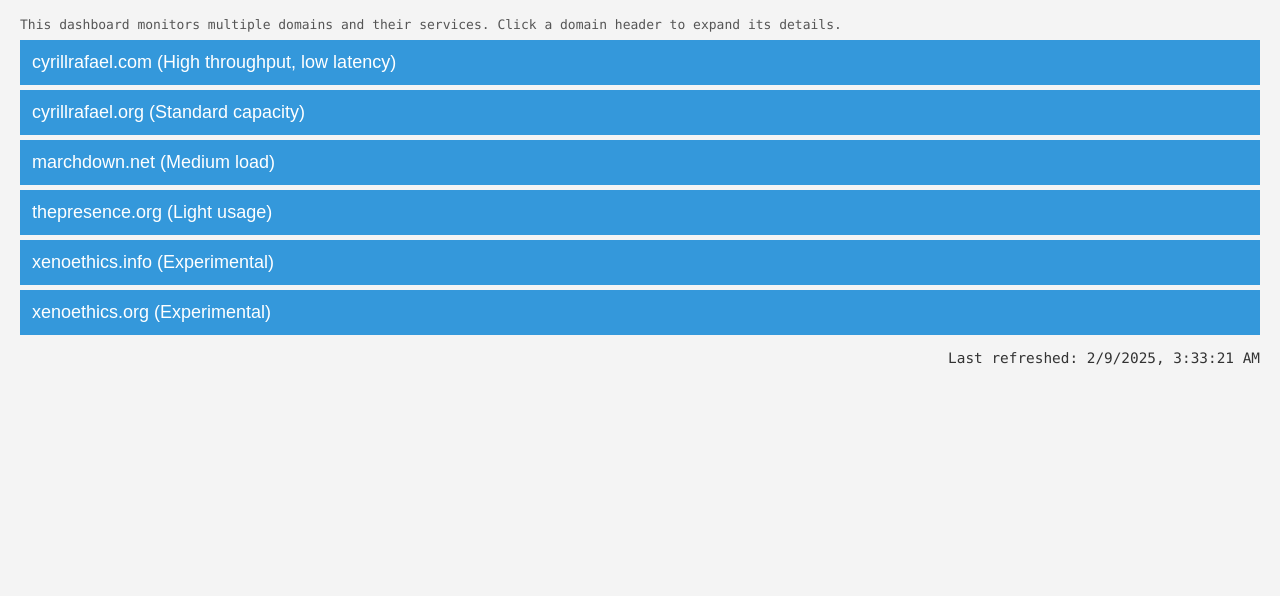
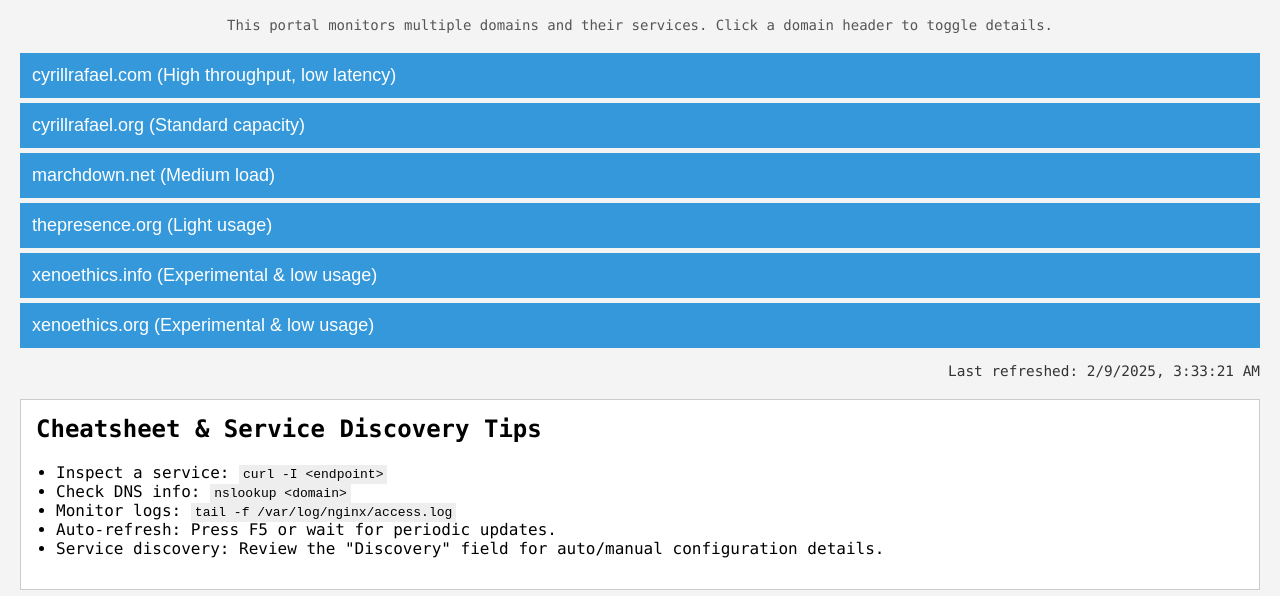
Before and after one commit to uprootiny/reflector, a plain HTML site: page index.html in a window 1280 px wide. Shown: the part 62-658 px from the top of the page. Drawn offline with Linux system fonts and the light colour scheme; no server answers.

Commit message:
Update index.html

```diff
--- a/index.html
+++ b/index.html
@@ -4,16 +4,16 @@
   <meta charset="UTF-8">
   <title>Comprehensive Endpoint Dashboard</title>
   <style>
+    /* Global Styles */
     body {
       font-family: Menlo, 'Segoe UI', Tahoma, Geneva, Verdana, sans-serif;
       margin: 20px;
       background-color: #f4f4f4;
     }
-    h1 {
-      text-align: center;
-      margin-bottom: 20px;
-    }
-    /* Accordion button styles */
+    h1 { text-align: center; margin-bottom: 20px; }
+    .meta { text-align: center; font-size: 14px; color: #555; margin-bottom: 20px; }
+
+    /* Accordion styles */
     .accordion {
       background-color: #3498db;
       color: white;
@@ -27,12 +27,8 @@
       transition: background-color 0.3s ease;
       margin-bottom: 5px;
     }
-    .accordion:hover {
-      background-color: #2980b9;
-    }
-    .accordion.active {
-      background-color: #2980b9;
-    }
+    .accordion:hover { background-color: #2980b9; }
+    .accordion.active { background-color: #2980b9; }
     .panel {
       padding: 0 12px;
       background-color: white;
@@ -41,136 +37,185 @@
       border: 1px solid #ccc;
       margin-bottom: 10px;
     }
-    table {
-      width: 100%;
-      border-collapse: collapse;
-      margin-bottom: 10px;
-    }
-    th, td {
-      padding: 8px;
-      text-align: left;
-      border-bottom: 1px solid #ddd;
-      font-size: 14px;
-    }
-    th {
-      background-color: #2c3e50;
-      color: white;
-      text-transform: uppercase;
-    }
-    .status {
-      font-weight: bold;
-    }
+
+    /* Table styles */
+    table { width: 100%; border-collapse: collapse; margin-bottom: 10px; }
+    th, td { padding: 8px; text-align: left; border-bottom: 1px solid #ddd; font-size: 14px; }
+    th { background-color: #2c3e50; color: white; text-transform: uppercase; }
+
+    /* Status & sparkline */
+    .status { font-weight: bold; }
     .status.up {
       color: green;
-      /* Breathing light animation */
       animation: breathing 2s infinite;
     }
-    .status.down {
-      color: red;
-    }
+    .status.down { color: red; }
     @keyframes breathing {
       0% { box-shadow: 0 0 5px green; }
       50% { box-shadow: 0 0 15px green; }
       100% { box-shadow: 0 0 5px green; }
     }
-    .sparkline {
-      width: 100px;
-      height: 30px;
-    }
-    .live-link {
-      text-decoration: none;
-      color: #007bff;
-      font-weight: bold;
-    }
-    .meta {
-      font-size: 13px;
-      color: #555;
-      margin-bottom: 8px;
-    }
-    .refresh-timestamp {
-      text-align: right;
-      font-size: 0.9em;
-      color: #333;
-      margin-top: 10px;
-    }
+    .sparkline { width: 100px; height: 30px; }
+
+    /* Links and cheatsheet */
+    .live-link { text-decoration: none; color: #007bff; font-weight: bold; }
+    .refresh-timestamp { text-align: right; font-size: 0.9em; color: #333; margin-top: 10px; }
+    #cheatsheet { background: #fff; padding: 15px; border: 1px solid #ccc; margin-top: 20px; }
+    #cheatsheet h2 { margin-top: 0; }
+    #cheatsheet ul { list-style-type: disc; padding-left: 20px; }
+    code { background: #eee; padding: 2px 4px; }
   </style>
 </head>
 <body>
   <h1>Comprehensive Endpoint Dashboard</h1>
   <p class="meta">
-    This dashboard monitors multiple domains and their services. Click a domain header to expand its details.
+    This portal monitors multiple domains and their services. Click a domain header to toggle details.
   </p>
 
   <div id="dashboard-container">
-    <!-- Dynamic content will be injected here -->
+    <!-- Dynamic content is injected here -->
   </div>
 
   <div class="refresh-timestamp" id="lastRefreshed">Last refreshed: --</div>
 
+  <section id="cheatsheet">
+    <h2>Cheatsheet & Service Discovery Tips</h2>
+    <ul>
+      <li>Inspect a service: <code>curl -I &lt;endpoint&gt;</code></li>
+      <li>Check DNS info: <code>nslookup &lt;domain&gt;</code></li>
+      <li>Monitor logs: <code>tail -f /var/log/nginx/access.log</code></li>
+      <li>Auto-refresh: Press F5 or wait for periodic updates.</li>
+      <li>Service discovery: Review the "Discovery" field for auto/manual configuration details.</li>
+    </ul>
+  </section>
+
   <script>
-    // Define your domains, each with service endpoints and metadata.
+    // Expanded data: Generate about a dozen endpoints per domain with sensible variations.
     const domains = [
       {
         domain: 'cyrillrafael.com',
         capacity: 'High throughput, low latency',
-        discovery: 'Auto-discovered via DNS',
+        discovery: 'Auto via DNS and internal probes',
         services: [
           { label: 'Homepage', url: 'https://cyrillrafael.com', port: 443 },
-          { label: 'API', url: 'https://cyrillrafael.com/api', port: 443 },
-          { label: 'Custom Service', url: 'http://cyrillrafael.com', port: 8080 }
+          { label: 'API', url: 'https://api.cyrillrafael.com', port: 443 },
+          { label: 'Blog', url: 'https://blog.cyrillrafael.com', port: 443 },
+          { label: 'Shop', url: 'https://shop.cyrillrafael.com', port: 443 },
+          { label: 'Mail', url: 'https://mail.cyrillrafael.com', port: 443 },
+          { label: 'Admin', url: 'https://admin.cyrillrafael.com', port: 443 },
+          { label: 'Dev', url: 'https://dev.cyrillrafael.com', port: 443 },
+          { label: 'Preview', url: 'https://preview.cyrillrafael.com', port: 443 },
+          { label: 'Docs', url: 'https://docs.cyrillrafael.com', port: 443 },
+          { label: 'Stats', url: 'https://stats.cyrillrafael.com', port: 443 },
+          { label: 'Forum', url: 'https://forum.cyrillrafael.com', port: 443 },
+          { label: 'Beta', url: 'https://beta.cyrillrafael.com', port: 443 }
         ]
       },
       {
         domain: 'cyrillrafael.org',
         capacity: 'Standard capacity',
-        discovery: 'Manual configuration',
+        discovery: 'Partial auto, partial manual',
         services: [
           { label: 'Homepage', url: 'https://cyrillrafael.org', port: 443 },
-          { label: 'Blog', url: 'https://cyrillrafael.org/blog', port: 443 }
+          { label: 'API v1', url: 'https://api.cyrillrafael.org', port: 443 },
+          { label: 'API v2', url: 'https://api2.cyrillrafael.org', port: 443 },
+          { label: 'News', url: 'https://news.cyrillrafael.org', port: 443 },
+          { label: 'Events', url: 'https://events.cyrillrafael.org', port: 443 },
+          { label: 'Portfolio', url: 'https://portfolio.cyrillrafael.org', port: 443 },
+          { label: 'Gallery', url: 'https://gallery.cyrillrafael.org', port: 443 },
+          { label: 'Docs', url: 'https://docs.cyrillrafael.org', port: 443 },
+          { label: 'Support', url: 'https://support.cyrillrafael.org', port: 443 },
+          { label: 'Community', url: 'https://community.cyrillrafael.org', port: 443 },
+          { label: 'Beta', url: 'https://beta.cyrillrafael.org', port: 443 },
+          { label: 'Dev', url: 'https://dev.cyrillrafael.org', port: 443 }
         ]
       },
       {
         domain: 'marchdown.net',
         capacity: 'Medium load',
-        discovery: 'Auto via registrar API',
+        discovery: 'Registrar API + manual config',
         services: [
-          { label: 'Site', url: 'https://marchdown.net', port: 443 }
+          { label: 'Homepage', url: 'https://marchdown.net', port: 443 },
+          { label: 'News', url: 'https://news.marchdown.net', port: 443 },
+          { label: 'Archive', url: 'https://archive.marchdown.net', port: 443 },
+          { label: 'Forum', url: 'https://forum.marchdown.net', port: 443 },
+          { label: 'Support', url: 'https://support.marchdown.net', port: 443 },
+          { label: 'API', url: 'https://api.marchdown.net', port: 443 },
+          { label: 'Beta', url: 'https://beta.marchdown.net', port: 443 },
+          { label: 'Docs', url: 'https://docs.marchdown.net', port: 443 },
+          { label: 'Stats', url: 'https://stats.marchdown.net', port: 443 },
+          { label: 'Events', url: 'https://events.marchdown.net', port: 443 },
+          { label: 'Press', url: 'https://press.marchdown.net', port: 443 },
+          { label: 'Media', url: 'https://media.marchdown.net', port: 443 }
         ]
       },
       {
         domain: 'thepresence.org',
         capacity: 'Light usage',
-        discovery: 'Manual',
+        discovery: 'Manual with basic auto-checks',
         services: [
-          { label: 'Main Site', url: 'https://thepresence.org', port: 443 }
+          { label: 'Main Site', url: 'https://thepresence.org', port: 443 },
+          { label: 'About', url: 'https://about.thepresence.org', port: 443 },
+          { label: 'Projects', url: 'https://projects.thepresence.org', port: 443 },
+          { label: 'Blog', url: 'https://blog.thepresence.org', port: 443 },
+          { label: 'Events', url: 'https://events.thepresence.org', port: 443 },
+          { label: 'Gallery', url: 'https://gallery.thepresence.org', port: 443 },
+          { label: 'Docs', url: 'https://docs.thepresence.org', port: 443 },
+          { label: 'Forum', url: 'https://forum.thepresence.org', port: 443 },
+          { label: 'Beta', url: 'https://beta.thepresence.org', port: 443 },
+          { label: 'Shop', url: 'https://shop.thepresence.org', port: 443 },
+          { label: 'API', url: 'https://api.thepresence.org', port: 443 },
+          { label: 'Support', url: 'https://support.thepresence.org', port: 443 }
         ]
       },
       {
         domain: 'xenoethics.info',
-        capacity: 'Experimental',
-        discovery: 'Manual',
+        capacity: 'Experimental & low usage',
+        discovery: 'Manual with external monitoring',
         services: [
-          { label: 'Info', url: 'https://xenoethics.info', port: 443 }
+          { label: 'Info Site', url: 'https://xenoethics.info', port: 443 },
+          { label: 'Articles', url: 'https://articles.xenoethics.info', port: 443 },
+          { label: 'Blog', url: 'https://blog.xenoethics.info', port: 443 },
+          { label: 'Forum', url: 'https://forum.xenoethics.info', port: 443 },
+          { label: 'Docs', url: 'https://docs.xenoethics.info', port: 443 },
+          { label: 'API', url: 'https://api.xenoethics.info', port: 443 },
+          { label: 'Beta', url: 'https://beta.xenoethics.info', port: 443 },
+          { label: 'News', url: 'https://news.xenoethics.info', port: 443 },
+          { label: 'Events', url: 'https://events.xenoethics.info', port: 443 },
+          { label: 'Community', url: 'https://community.xenoethics.info', port: 443 },
+          { label: 'Shop', url: 'https://shop.xenoethics.info', port: 443 },
+          { label: 'Dev', url: 'https://dev.xenoethics.info', port: 443 }
         ]
       },
       {
         domain: 'xenoethics.org',
-        capacity: 'Experimental',
-        discovery: 'Manual',
+        capacity: 'Experimental & low usage',
+        discovery: 'Manual with external monitoring',
         services: [
-          { label: 'Org Site', url: 'https://xenoethics.org', port: 443 }
+          { label: 'Org Site', url: 'https://xenoethics.org', port: 443 },
+          { label: 'News', url: 'https://news.xenoethics.org', port: 443 },
+          { label: 'Articles', url: 'https://articles.xenoethics.org', port: 443 },
+          { label: 'Forum', url: 'https://forum.xenoethics.org', port: 443 },
+          { label: 'Events', url: 'https://events.xenoethics.org', port: 443 },
+          { label: 'Docs', url: 'https://docs.xenoethics.org', port: 443 },
+          { label: 'API', url: 'https://api.xenoethics.org', port: 443 },
+          { label: 'Beta', url: 'https://beta.xenoethics.org', port: 443 },
+          { label: 'Community', url: 'https://community.xenoethics.org', port: 443 },
+          { label: 'Shop', url: 'https://shop.xenoethics.org', port: 443 },
+          { label: 'Support', url: 'https://support.xenoethics.org', port: 443 },
+          { label: 'Dev', url: 'https://dev.xenoethics.org', port: 443 }
         ]
       }
     ];
 
-    // For each service, maintain a history array for sparkline (latest 20 response times).
+    // Initialize each service's history array.
     domains.forEach(domain => {
       domain.services.forEach(service => {
         service.history = [];
       });
     });
 
-    // Draw a simple sparkline in a canvas based on an array of numbers.
+    // Draw a simple sparkline on a canvas.
     function drawSparkline(canvas, data) {
       const ctx = canvas.getContext('2d');
       const width = canvas.width, height = canvas.height;
@@ -192,7 +237,7 @@
       ctx.stroke();
     }
 
-    // Ping a service using a HEAD request with timeout.
+    // Ping a service via a HEAD request with timeout.
     async function pingService(url, timeout = 5000) {
       const controller = new AbortController();
       const timeoutId = setTimeout(() => controller.abort(), timeout);
@@ -212,9 +257,8 @@
       }
     }
 
-    // Refresh all service statuses.
+    // Refresh the status for all services.
     async function refreshDashboard() {
-      // For each domain and each service, ping the service.
       for (const domain of domains) {
         for (const service of domain.services) {
           const result = await pingService(service.url);
@@ -222,7 +266,6 @@
           service.responseTime = result.responseTime;
           service.statusCode = result.statusCode;
           service.error = result.error || '';
-          // If numeric response, record in history.
           if (typeof result.responseTime === 'number') {
             service.history.push(result.responseTime);
             if (service.history.length > 20) service.history.shift();
@@ -233,12 +276,12 @@
       document.getElementById('lastRefreshed').textContent = 'Last refreshed: ' + new Date().toLocaleString();
     }
 
-    // Render the dashboard by creating accordion sections for each domain.
+    // Render the dashboard as an accordion with a table per domain.
     function renderDashboard() {
       const container = document.getElementById('dashboard-container');
       container.innerHTML = '';
       domains.forEach(domain => {
-        // Accordion button for the domain.
+        // Create accordion header.
         const acc = document.createElement('button');
         acc.className = 'accordion';
         acc.textContent = `${domain.domain} (${domain.capacity})`;
@@ -249,7 +292,7 @@
         });
         container.appendChild(acc);
 
-        // Panel container for service details.
+        // Create panel for domain details.
         const panel = document.createElement('div');
         panel.className = 'panel';
         // Domain metadata.
@@ -258,7 +301,7 @@
         meta.innerHTML = `<strong>Discovery:</strong> ${domain.discovery}`;
         panel.appendChild(meta);
 
-        // Table for services.
+        // Create table for services.
         const table = document.createElement('table');
         const thead = document.createElement('thead');
         thead.innerHTML = `
@@ -282,7 +325,7 @@
           tdLabel.textContent = service.label;
           tr.appendChild(tdLabel);
 
-          // URL.
+          // URL with live link.
           const tdUrl = document.createElement('td');
           tdUrl.innerHTML = `<a class="live-link" href="${service.url}" target="_blank">${service.url}</a>`;
           tr.appendChild(tdUrl);
@@ -303,7 +346,7 @@
           tdResponse.textContent = service.responseTime || 'N/A';
           tr.appendChild(tdResponse);
 
-          // Sparkline graph.
+          // Sparkline.
           const tdGraph = document.createElement('td');
           const sparkCanvas = document.createElement('canvas');
           sparkCanvas.className = 'sparkline';
@@ -315,9 +358,8 @@
           }
           tr.appendChild(tdGraph);
 
-          // Live links.
+          // Links.
           const tdLinks = document.createElement('td');
-          // Here we assume a placeholder GitHub repo URL based on the domain.
           tdLinks.innerHTML = `<a class="live-link" href="${service.url}" target="_blank">Live</a> |
                                <a class="live-link" href="https://github.com/uprootiny/${domain.domain}" target="_blank">GitHub</a>`;
           tr.appendChild(tdLinks);
@@ -332,7 +374,6 @@
 
     // Start periodic refresh every 5 minutes.
     setInterval(refreshDashboard, 5 * 60 * 1000);
-    // Initial load.
     refreshDashboard();
   </script>
 </body>
```
